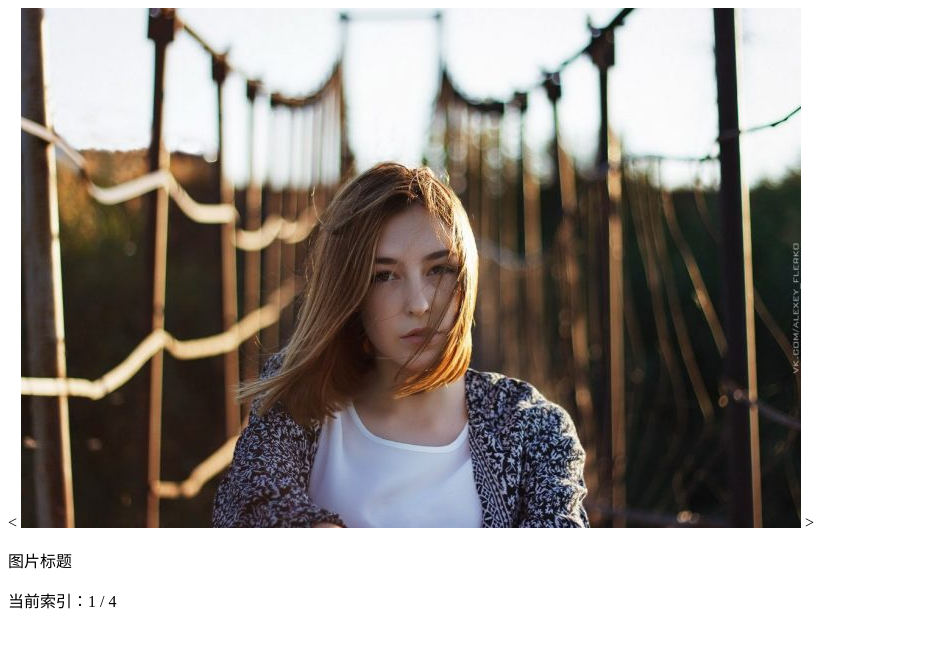
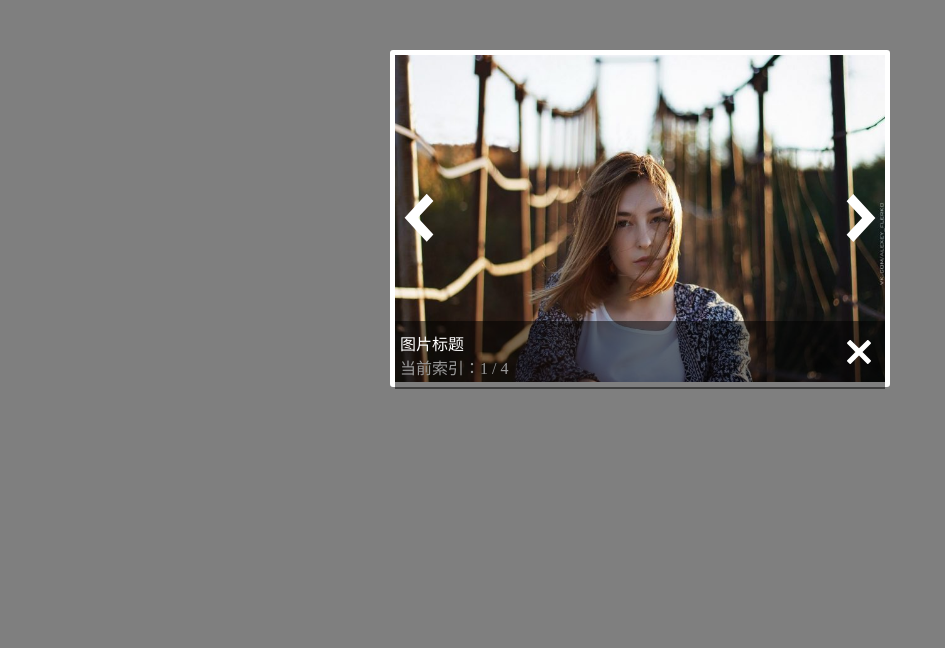
Before and after one commit to tflins/lightbox, a plain HTML site: page lightbox.html in a window 1280 px wide. Shown: the whole page, without its empty margins (0-945 px from the left). Drawn offline with Linux system fonts and the light colour scheme.

Commit message:
css样式搭建

```diff
--- /dev/null
+++ b/css/lightbox.css
@@ -0,0 +1,86 @@
+/* 浏览器样式重置 */
+html,body,ul,li,ol,dl,dd,dt,p,h1,h2,h3,h4,h5,h6,form,fieldset,legend,img{margin:0;padding:0}
+fieldset,img{border:0}
+img{display:block}
+address,caption,cite,code,dfn,th,var{font-style: normal;font-weight:normal}
+ul,ol{list-style:none}
+input{padding-top:0;padding-bottom:0;font-family:"SimSun","宋体"}
+input::-moz-focus-inner{border:0;padding:0}
+select,input{vertical-align:middle}
+select,input,textarea{font-size:12px;margin:0}
+input[type="text"],input[type="password"],textarea{outline-style:none;-webkit-appearance:none}
+textarea{resize:none}
+table{border-collapse:collapse}
+/* lightbox图片画廊样式 */
+#G-lightbox-mask {
+    position: fixed;
+    left: 0;
+    top: 0;
+    width: 100%;
+    height: 100%;
+    background-color: #000;
+    opacity: .5;
+    filter: alpha(opacity=50%);/*兼容IE8以下*/
+    z-index: 10000;
+}
+#G-lightbox-popup {
+    position: fixed;
+    left: 50%;
+    top: 50px;
+    margin-left: -250px;
+    width: 500px;
+    /* height: 500px; */
+    /* background-color: #368; */
+    z-index: 10001;
+}
+#G-lightbox-popup .lightbox-pic-view {
+    position: relative;
+    border: 5px solid #fff;
+    border-radius: 3px;
+    background: url("../icon/loading.gif") no-repeat center center;
+    background-color: #fff;
+    overflow: hidden;
+}
+#G-lightbox-popup .lightbox-pic-view .lightbox-btn {
+    position: absolute;
+    top: 0;
+    width: 35%;
+    height: 100%;
+    z-index: 1;
+    /* background-color: #0c0; */
+}
+#G-lightbox-popup .lightbox-pic-view .lightbox-prev-btn {
+    left: 0;
+}
+#G-lightbox-popup .lightbox-pic-view .lightbox-next-btn {
+    right: 0;
+}
+#G-lightbox-popup .lightbox-pic-view .lightbox-prev-btn-show {
+    background: url("../icon/prev.png") no-repeat left center;
+    cursor: pointer;
+}
+#G-lightbox-popup .lightbox-pic-view .lightbox-next-btn-show {
+    background: url("../icon/next.png") no-repeat right center;
+    cursor: pointer;
+}
+#G-lightbox-popup .lightbox-pic-caption {
+    position: relative;
+    background-color: rgba(0, 0, 0, .5);
+    margin: 0 5px;
+    margin-top: -66px;
+}
+#G-lightbox-popup .lightbox-pic-caption .lightbox-caption-area {
+    padding: 10px 5px;
+    color: #fff;
+}
+#G-lightbox-popup .lightbox-pic-caption .lightbox-caption-area .lightbox-of-index {
+    color: #999;
+}
+#G-lightbox-popup .lightbox-pic-caption .lightbox-close-btn {
+    position: absolute;
+    top: 15px;
+    right: 10px;
+    width: 32px;
+    height: 32px;
+    background: url("../icon/close.png") no-repeat center center;
+}
--- /dev/null
+++ b/lightbox.css
@@ -0,0 +1,56 @@
+/* 浏览器样式重置 */
+html,body,ul,li,ol,dl,dd,dt,p,h1,h2,h3,h4,h5,h6,form,fieldset,legend,img{margin:0;padding:0}
+fieldset,img{border:0}
+img{display:block}
+address,caption,cite,code,dfn,th,var{font-style: normal;font-weight:normal}
+ul,ol{list-style:none}
+input{padding-top:0;padding-bottom:0;font-family:"SimSun","宋体"}
+input::-moz-focus-inner{border:0;padding:0}
+select,input{vertical-align:middle}
+select,input,textarea{font-size:12px;margin:0}
+input[type="text"],input[type="password"],textarea{outline-style:none;-webkit-appearance:none}
+textarea{resize:none}
+table{border-collapse:collapse}
+/* lightbox图片画廊样式 */
+#G-lightbox-mask {
+    position: fixed;
+    left: 0;
+    top: 0;
+    width: 100%;
+    height: 100%;
+    background-color: #000;
+    opacity: .5;
+    filter: alpha(opacity=50%);/*兼容IE8以下*/
+    z-index: 10000;
+}
+#G-lightbox-popup {
+    position: fixed;
+    left: 50%;
+    margin-left: -150px;
+    width: 300px;
+    height: 300px;
+    background-color: #368;
+    z-index: 10001;
+}
+#G-lightbox-popup .lightbox-pic-view {
+    position: relative;
+    border: 5px solid #fff;
+    border-radius: 3px;
+}
+#G-lightbox-popup .lightbox-pic-view .lightbox-btn {
+    position: absolute;
+    top: 0;
+    width: 35%;
+    height: 100%;
+    z-index: 1;
+    background-color: #0c0;
+}
+#G-lightbox-popup .lightbox-pic-view .lightbox-prev-btn {
+    left: 0;
+}
+#G-lightbox-popup .lightbox-pic-view .lightbox-next-btn {
+    right: 0;
+}
+#G-lightbox-popup .lightbox-pic-view .lightbox-prev-btn-show {
+    background: url("../icon/prev.png") no-repeat left center;
+}
--- a/lightbox.html
+++ b/lightbox.html
@@ -5,6 +5,7 @@
   <meta name="viewport" content="width=device-width, initial-scale=1.0">
   <meta http-equiv="X-UA-Compatible" content="ie=edge">
   <title>lightbox插件</title>
+  <link rel="stylesheet" href="css/lightbox.css">
 </head>
 <body>
   <!-- 遮罩层 -->
@@ -13,9 +14,9 @@
   <div id="G-lightbox-popup">
     <!-- 图片预览区 -->
     <div class="lightbox-pic-view">
-      <span class="lightbox-btn lightbox-prev-btn"><</span>
-      <img class="lightbox-image" src="images/0.jpg" alt="美女1">
-      <span class="lightbox-btn lightbox-next-btn">></span>
+      <span class="lightbox-btn lightbox-prev-btn lightbox-prev-btn-show"></span>
+      <img class="lightbox-image" src="images/0.jpg" alt="美女1" width="100%">
+      <span class="lightbox-btn lightbox-next-btn lightbox-next-btn-show"></span>
     </div>
     <!-- 字幕区域 -->
     <div class="lightbox-pic-caption">
```
Also changed, not shown: icon/close.png (added), icon/loading.gif (added), icon/next.png (added), icon/prev.png (added).
